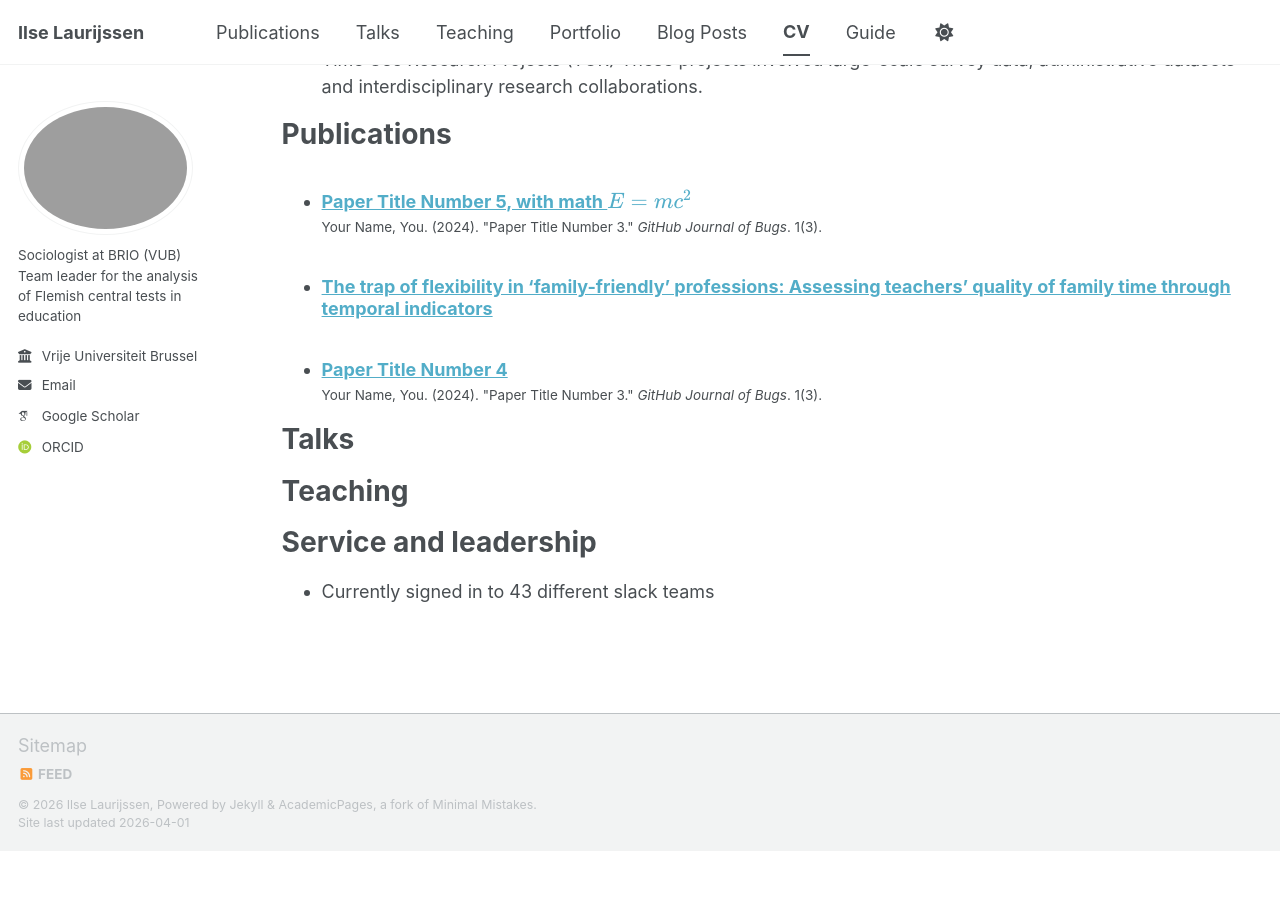
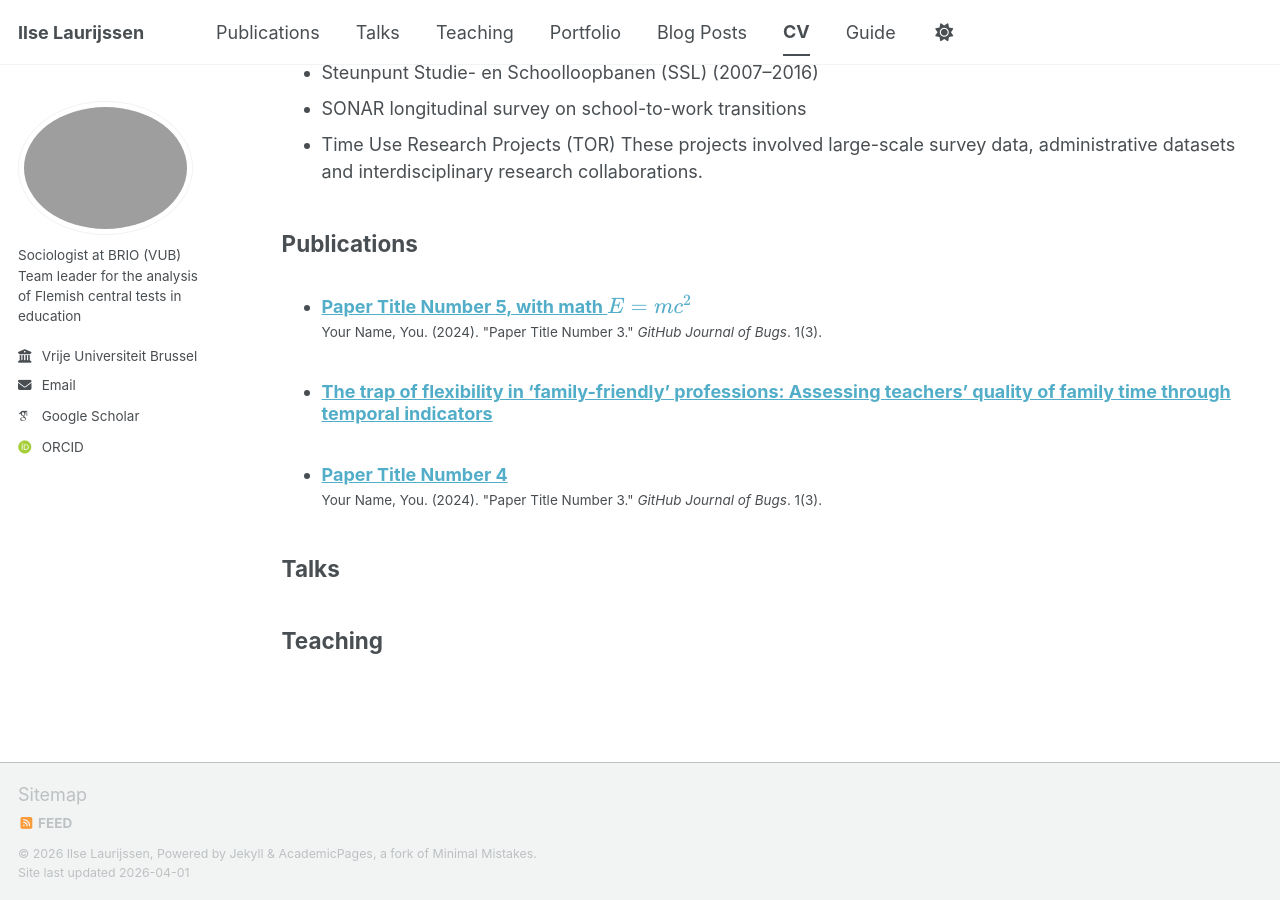
Before and after one commit to ilselaurijssen/ilselaurijssen.github.io, a Jekyll site: the page built from _pages/cv.md, in a window 1280 px wide and 900 px high, scrolled down 1834 px. Built offline with Jekyll 4.4.1, drawn with Linux system fonts in a browser that asks for light colours; some web fonts are replaced; a script bundle is joined from its source files by our own code; library files that are not in the unit come from our copies; before the commit the page ends 2685 px from its top, so only the background shows below that.

Commit message:
Update cv.md

```diff
--- a/_pages/cv.md
+++ b/_pages/cv.md
@@ -10,14 +10,14 @@
 {% include base_path %}
 
 Education
-======
+------
 * Ph.D in Social Sciences (Sociology), Vrije Universiteit Brussel, 2012
   * Dissertation: Divided between Work and Family. A panel study into the context and dynamics of the choice of part-time work
 * Master of Science in Sociology, Ghent University, 1998 (cum laude)
 * Bachelor in Political and Social Sciences (Sociology), Ghent University, 1996 (magna cum laude)
 
 Academic positions
-======
+------
 * 2021 – present
   * Research Fellow
   * Research Group BRIO (DFUTURE), Vrije Universiteit Brussel
@@ -44,7 +44,7 @@
   * Interuniversitair Instituut voor de Studie van de Arbeid (IISA), Brussels
 
 Research expertise
-======
+------
 * longitudinal data analysis and panel data methods
 * large-scale educational datasets and administrative databases
 * educational inequality and school-to-work transitions
@@ -54,7 +54,7 @@
 * coordination within inter-university consortia
 
 Major research projects
-======
+------
 * Steunpunt Centrale Toetsen in Onderwijs (2021–present)
   * Development and analysis of population-wide educational assessment data in Flanders.
 * Steunpunt Hoger Onderwijs (VUB) (2019-2021)
@@ -65,23 +65,19 @@
 These projects involved large-scale survey data, administrative datasets and interdisciplinary research collaborations.
 
 Publications
-======
+------
   <ul>{% for post in site.publications reversed %}
     {% include archive-single-cv.html %}
   {% endfor %}</ul>
 
 Talks
-======
+------
   <ul>{% for post in site.talks reversed %}
     {% include archive-single-talk-cv.html  %}
   {% endfor %}</ul>
 
 Teaching
-======
+------
   <ul>{% for post in site.teaching reversed %}
     {% include archive-single-cv.html %}
   {% endfor %}</ul>
-
-Service and leadership
-======
-* Currently signed in to 43 different slack teams
```
